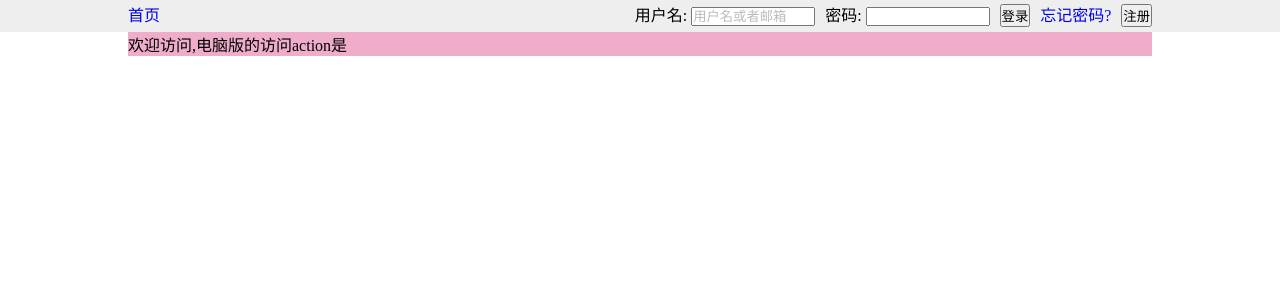
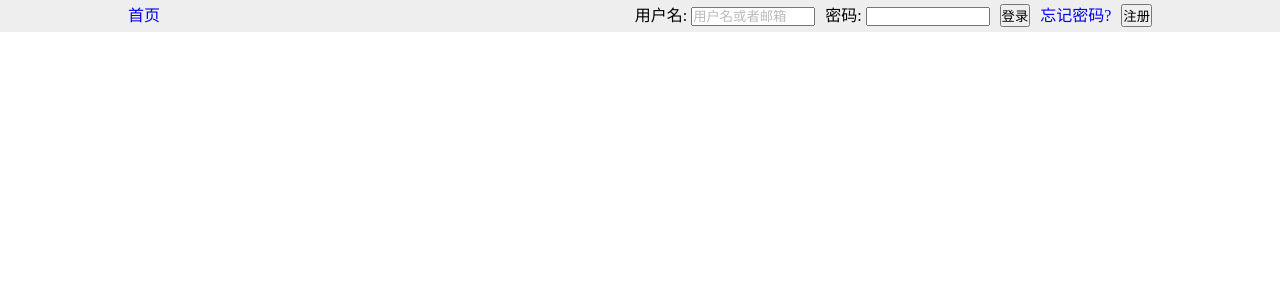
Before and after one commit to gesneriana/LunTan, an ASP.NET MVC app: template WeiQingBaZiFengShuiSuanMing/Views/Index/Index.cshtml in a window 1280 px wide. Shown: the top 300 px of the page. Run offline with ASP.NET Core 8 and stand-ins for ASP.NET MVC 5, Linux system fonts and the light colour scheme; the template is opened without the code that fills it, so the values that code supplies are empty; the project's own start-up code is not run, and a stand-in starts its controllers and pages; some libraries are stand-ins or nearby versions.

```diff
--- a/WeiQingBaZiFengShuiSuanMing/Views/Index/Index.cshtml
+++ b/WeiQingBaZiFengShuiSuanMing/Views/Index/Index.cshtml
@@ -2,4 +2,6 @@
     Layout = "~/Views/Shared/_LayoutTop.cshtml";
 }
 
-欢迎访问,电脑版的访问action是@(ViewData["act"])
+<div>
+
+</div>
--- a/WeiQingBaZiFengShuiSuanMing/Views/Shared/_LayoutTop.cshtml
+++ b/WeiQingBaZiFengShuiSuanMing/Views/Shared/_LayoutTop.cshtml
@@ -145,7 +145,7 @@
         </div>
     </div>
 
-    <div style="width:80%;margin:0px auto 0px;background-color:#efadcb">
+    <div style="width:80%;margin:10px auto 0px;">
         @RenderBody()
     </div>
 
```
Also changed, not shown: Common/Utility/Tools.cs (+14 -1 lines), WeiQingBaZiFengShuiSuanMing/Web.config, 2 other files.
